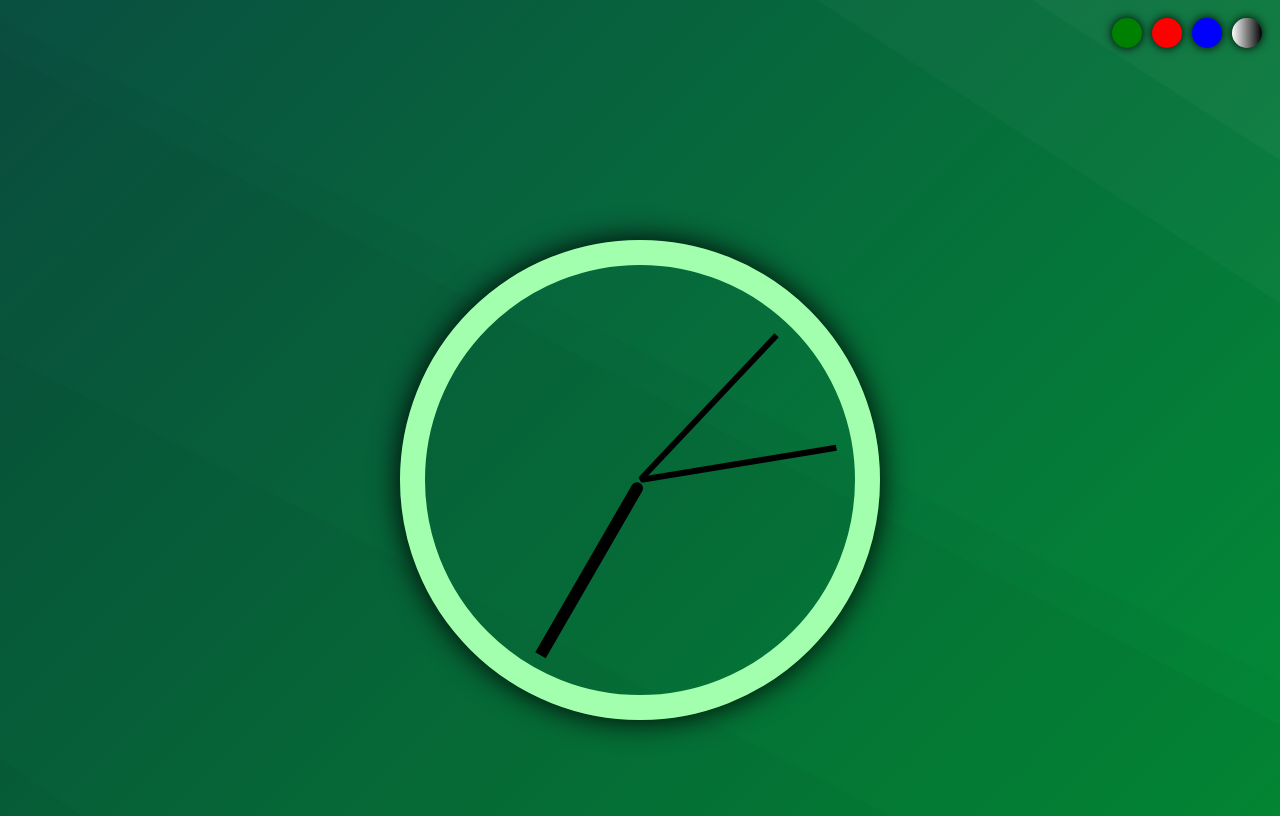
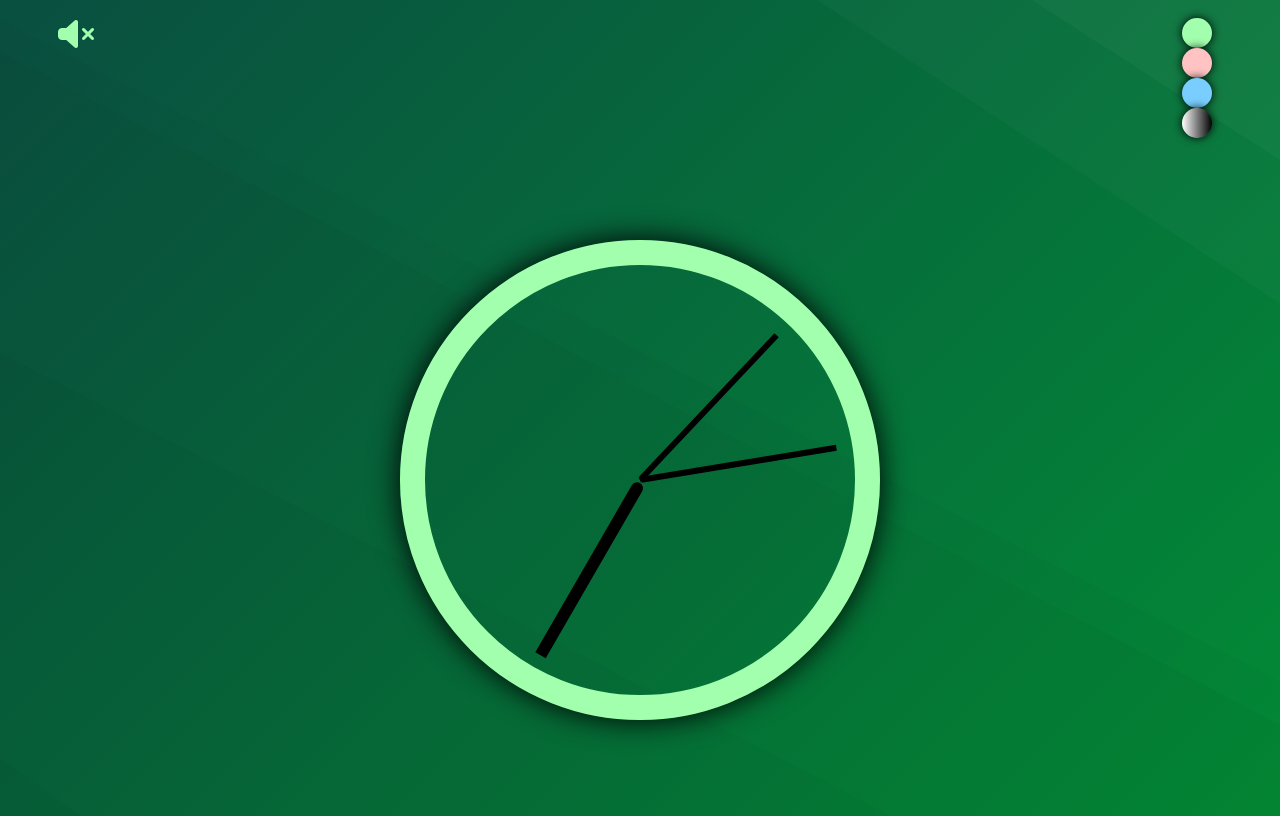
Before and after one commit to Szqii/JavaScript30, a plain HTML site: page Day 2 - Clock/index.html in a window 1280 px wide. Shown: the top 816 px of the page. Drawn offline with Linux system fonts and the light colour scheme.

Commit message:
Update App 🔨

```diff
--- a/Day 2 - Clock/index.html
+++ b/Day 2 - Clock/index.html
@@ -9,12 +9,29 @@
     <link rel="stylesheet" href="./style/default.css" id="theme-css" />
   </head>
   <body>
-    <div class="theme-list">
-      <div class="theme green" id="green" style="background-color: green"></div>
-      <div class="theme red" id="red" style="background-color: red"></div>
-      <div class="theme blue" id="blue" style="background-color: blue"></div>
-      <div class="theme bw" id="bw" style="background: rgb(255,255,255);
-      background: linear-gradient(90deg, rgba(255,255,255,1) 0%, rgba(0,0,0,1) 100%);"></div>
+    <div class="menu">
+      <i class="fas fa-volume-mute fa-2x" id="mute"></i>
+      <div class="theme-list">
+        <div
+          class="theme green"
+          id="green"
+          style="background-color: #a2ffad"
+        ></div>
+        <div class="theme red" id="red" style="background-color: #ffc3c3"></div>
+        <div class="theme blue" id="blue" style="background-color: #79ceff"></div>
+        <div
+          class="theme bw"
+          id="bw"
+          style="
+            background: rgb(255, 255, 255);
+            background: linear-gradient(
+              90deg,
+              rgba(255, 255, 255, 1) 0%,
+              rgba(0, 0, 0, 1) 100%
+            );
+          "
+        ></div>
+      </div>
     </div>
     <div class="clock-container">
       <div class="clock">
@@ -25,6 +42,12 @@
         </div>
       </div>
     </div>
+
+    <audio autoplay="true" src="./assets/tick-sound.mp3" id="tick"></audio>
   </body>
   <script src="main.js"></script>
+  <script
+    src="https://kit.fontawesome.com/160edd8076.js"
+    crossorigin="anonymous"
+  ></script>
 </html>
--- a/Day 2 - Clock/main.js
+++ b/Day 2 - Clock/main.js
@@ -1,6 +1,17 @@
 const secondHand = document.querySelector(".sec-hand");
 const minHand = document.querySelector(".min-hand");
 const hourHand = document.querySelector(".hour-hand");
+
+const audio = document.getElementById("tick");
+
+function mute(){
+    audio.muted = true;
+}
+function unmute(){
+    audio.muted = false;
+}
+mute();
+
 
 function setDate() {
   const now = new Date();
@@ -8,6 +19,10 @@ function setDate() {
   const second = now.getSeconds();
   const secondDegrees = second * 6 + 90;
   secondHand.style.transform = `rotate(${secondDegrees}deg)`;
+  if (!audio.hasAttribute("muted")) {
+    audio.currentTime = 0;
+    audio.play();
+  }
 
   const minute = now.getMinutes();
   const minDegrees = minute * 6 + second / 10 + 90;
@@ -24,15 +39,30 @@ setDate();
 
 // Theme Change
 
-document.getElementById('green').onclick = function () {
-    document.getElementById('theme-css').href = './style/default.css';
+document.getElementById("green").onclick = function () {
+  document.getElementById("theme-css").href = "./style/default.css";
 };
-document.getElementById('red').onclick = function () {
-    document.getElementById('theme-css').href = './style/red.css';
+document.getElementById("red").onclick = function () {
+  document.getElementById("theme-css").href = "./style/red.css";
 };
-document.getElementById('blue').onclick = function () {
-    document.getElementById('theme-css').href = './style/blue.css';
+document.getElementById("blue").onclick = function () {
+  document.getElementById("theme-css").href = "./style/blue.css";
 };
-document.getElementById('bw').onclick = function () {
-    document.getElementById('theme-css').href = './style/bw.css';
+document.getElementById("bw").onclick = function () {
+  document.getElementById("theme-css").href = "./style/bw.css";
 };
+
+// Mute Status
+const muteIcon = document.getElementById("mute");
+
+muteIcon.onclick = function () {
+  if (muteIcon.classList.contains("fa-volume-mute")) {
+    muteIcon.classList.remove("fa-volume-mute");
+    muteIcon.classList.add("fa-volume-up");
+    unmute();
+  } else {
+    muteIcon.classList.add("fa-volume-mute");
+    muteIcon.classList.remove("fa-volume-up");
+    mute();
+  }
+};
--- a/Day 2 - Clock/style/blue.scss
+++ b/Day 2 - Clock/style/blue.scss
@@ -1,5 +1,8 @@
 body {
     background: url(../assets/blue_background.svg) top center;
+  }
+  i{
+    color: #79ceff;
   }
   .clock {
     border: 25px solid #79ceff;
--- a/Day 2 - Clock/style/bw.scss
+++ b/Day 2 - Clock/style/bw.scss
@@ -1,5 +1,8 @@
 body {
     background: url(../assets/bw_background.svg) top center;
+  }
+  i{
+    color: #cccccc;
   }
   .clock {
     border: 25px solid #e7e7e7;
--- a/Day 2 - Clock/style/default.scss
+++ b/Day 2 - Clock/style/default.scss
@@ -1,6 +1,9 @@
 body {
     background: url(../assets/default_background.svg) bottom center;
     background-size: auto;
+}
+i{
+  color: #a2ffad;
 }
 .clock {
   border: 25px solid #a2ffad;
--- a/Day 2 - Clock/style/mainStyle.scss
+++ b/Day 2 - Clock/style/mainStyle.scss
@@ -43,10 +43,16 @@ body {
     }
   }
 }
-.theme-list {
+.mute{
+  padding-top: 10px;
+}
+.menu{
   display: flex;
-  justify-content: flex-end;
-  padding-top: 10px;
+  justify-content: space-between;
+  padding: 10px 50px;
+  i{
+    cursor: pointer;
+  }
   .theme {
     width: 30px;
     height: 30px;
@@ -54,6 +60,7 @@ body {
     border-radius: 50%;
     box-shadow: 0 0 10px black;
     transition: 0.2s;
+    cursor: pointer;
 
     &:hover {
       transform: scale(1.1);
--- a/Day 2 - Clock/style/red.scss
+++ b/Day 2 - Clock/style/red.scss
@@ -1,5 +1,8 @@
 body {
     background: url(../assets/red_background.svg) top center;
+  }
+  i{
+    color: #ffc3c3;
   }
   .clock {
     border: 25px solid #ffc3c3;
```
Also changed, not shown: Day 2 - Clock/style/blue.css, Day 2 - Clock/style/bw.css, Day 2 - Clock/style/default.css, Day 2 - Clock/style/mainStyle.css, Day 2 - Clock/style/red.css, 6 other files.
